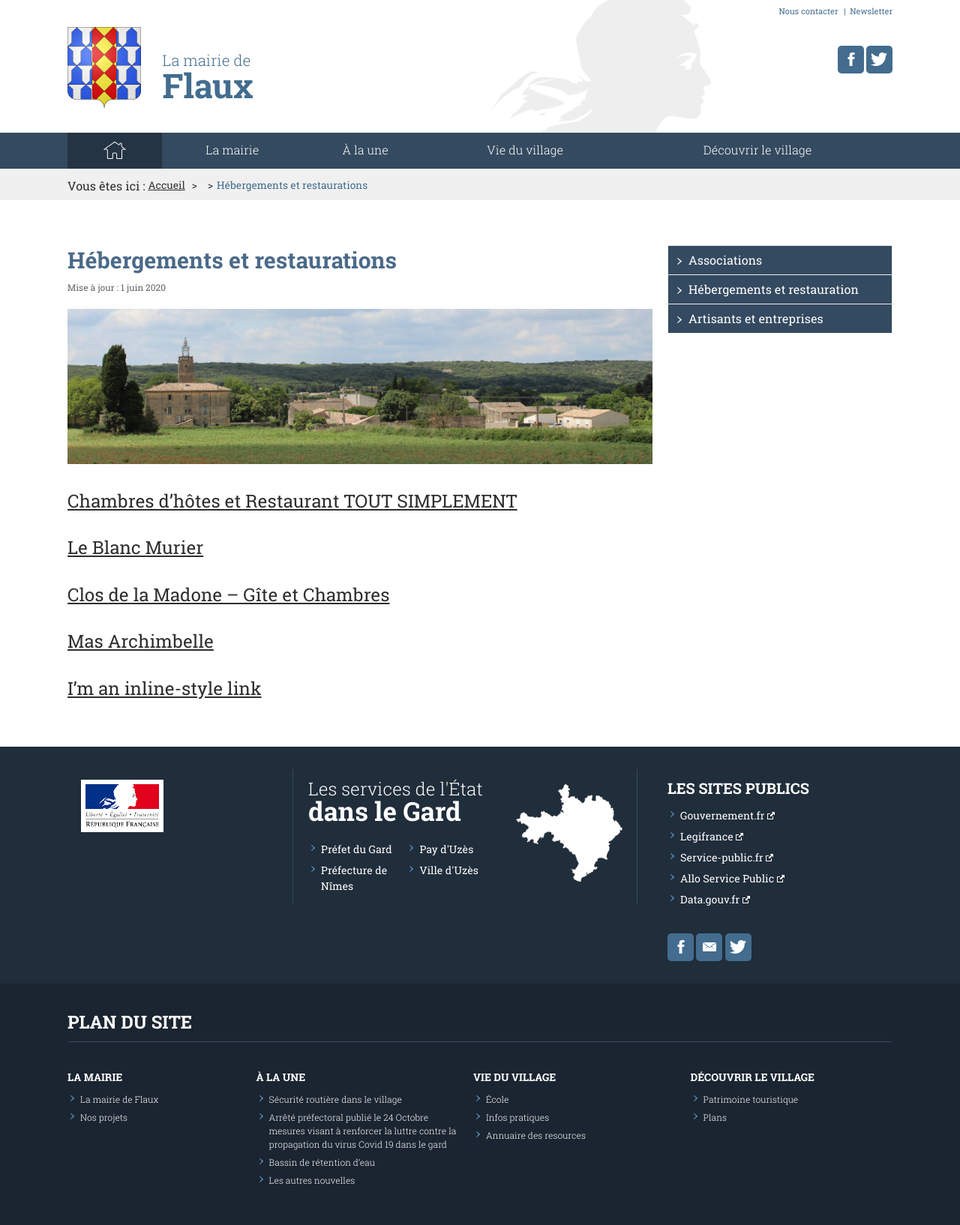
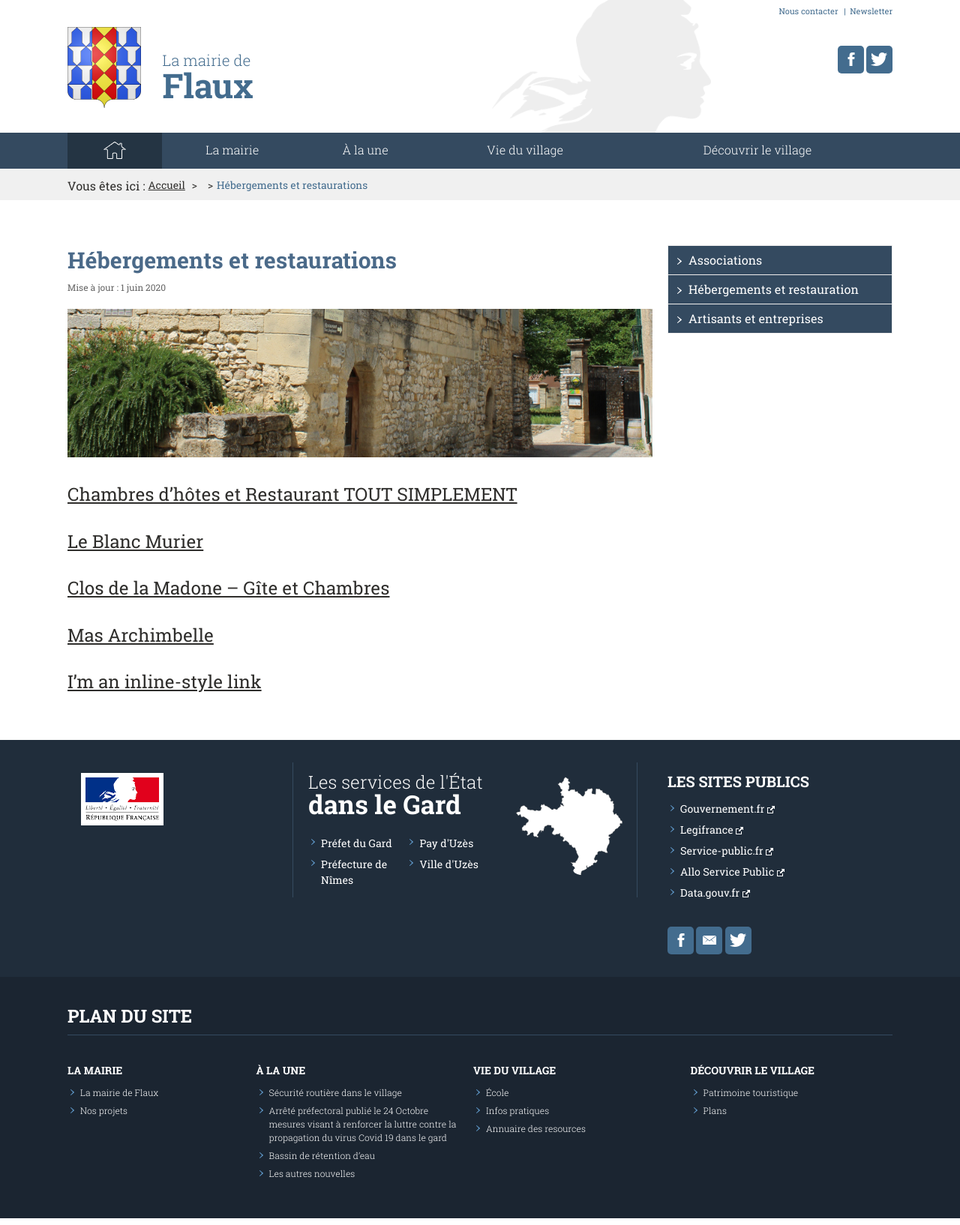
Before and after one commit to Flaux-Village/flaux-village.github.io, a Jekyll site: the page built from hebergements.md, in a window 1280 px wide. Shown: the whole page at 75% size. Built offline with Jekyll 4.4.1, drawn with Linux system fonts in a browser that asks for light colours; our own code applies the rules of GitHub Pages for plain Markdown files.

Commit message:
Update hebergements.md

```diff
--- a/hebergements.md
+++ b/hebergements.md
@@ -5,7 +5,7 @@ description: Portail du village de Flaux
 keywords: mairie, commune, flaux, gard
 titre_page: Hébergements et restaurations
 date_texte: 1 juin 2020
-illustration: /assets/illustrations/940_250_Flauxbanner4_3596.jpg
+illustration: /assets/illustrations/hebergementlandscape_980.JPG
 description_illustration: La Mairie de Flaux.
 introduction:
 
```
